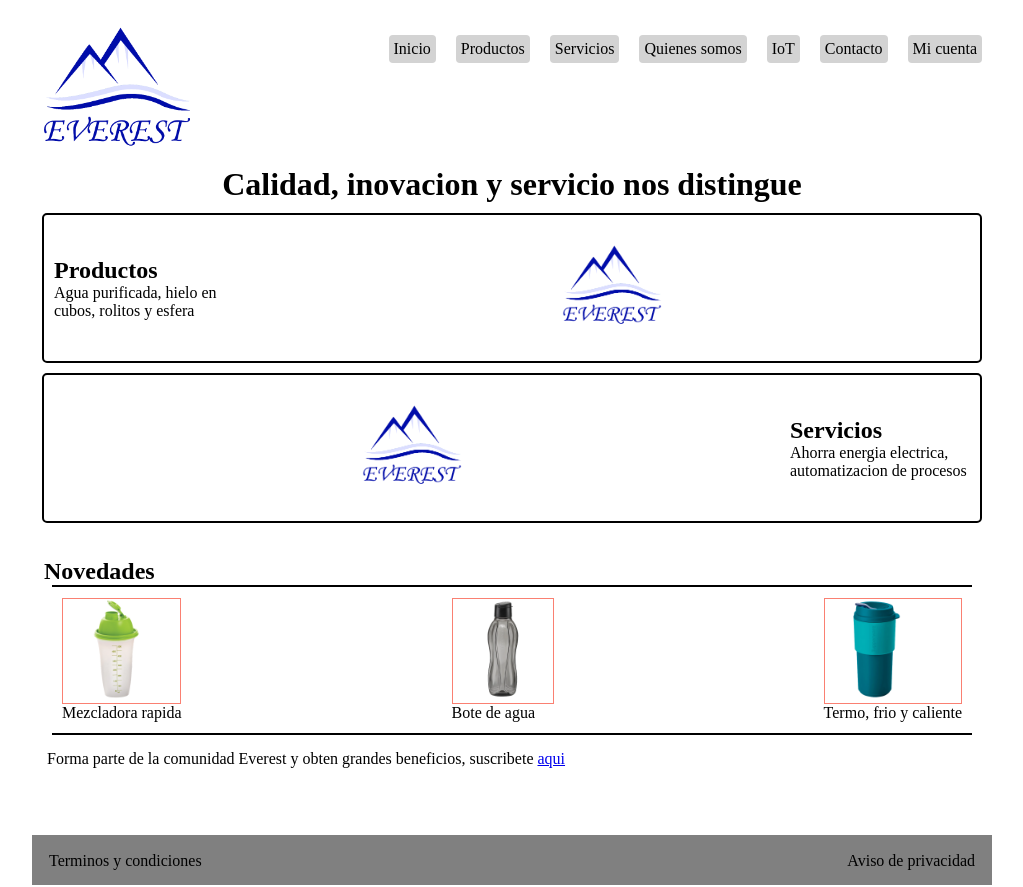
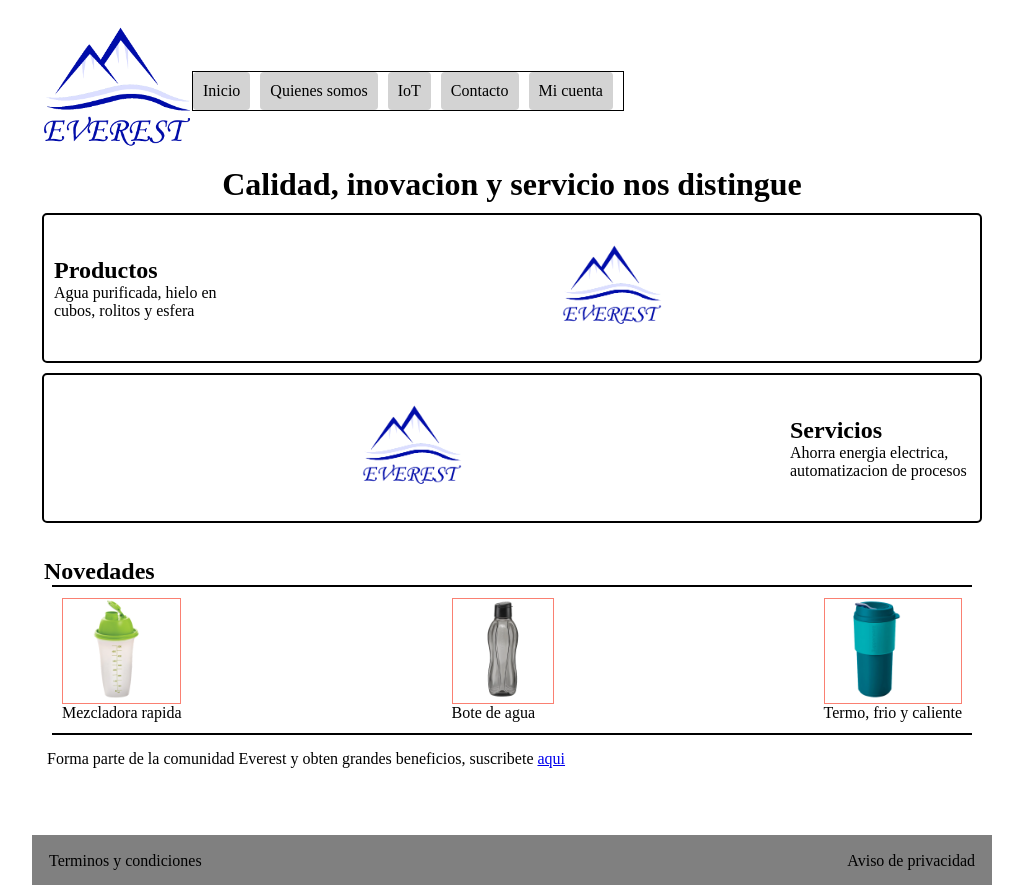
Before and after one commit to animus77/everests, a plain HTML site: page index.html in a window 1280 px wide. Shown: the whole page, without its empty margins (128-1151 px from the left). Drawn offline with Linux system fonts and the light colour scheme.

Commit message:
encabezado mejorado

```diff
--- a/css/styles.css
+++ b/css/styles.css
@@ -9,6 +9,22 @@ body{
     width: 75vw;
 }
 
+.container{
+    display: flex;
+    flex-wrap: wrap;
+    justify-content: space-around;
+}
+
+.container img{
+    width: 150px;
+
+}
+
+.container nav{
+    border: 1px black solid;
+    margin: auto;
+}
+
 header{
     margin-top: 15px;
     padding: 10px;
@@ -16,25 +32,27 @@ header{
     /* background-color: aquamarine; */
     width: auto;
     justify-content: space-between;
+
 }
 
 header nav ul{
     padding: 0;
-    margin-top: 10px;
-    margin-bottom: 5px;
+    /* margin-top: 10px;
+    margin-bottom: 5px; */
     display: flex;
     flex-wrap: wrap;
     list-style: none;
 
+
 }
 
 header nav ul li{
-    margin-left: 20px;
-    padding: 5px;
+    margin-right: 10px;
+    padding: 10px;
     border-radius: 4px;
     background-color: rgb(211, 211, 211);
     text-align: center;
-    margin-bottom: 10px;
+    /* margin-bottom: 10px; */
 }
 
 header nav a{
@@ -42,7 +60,6 @@ header nav a{
     color: black;
     /*en esta seccion manipulamos los estilos de la navegacion */
 }
-
 
 main h1{
     text-align: center;
@@ -92,6 +109,7 @@ main h1{
     border-bottom: 2px solid black;
     display: flex;
     flex-wrap: wrap;
+
     padding: 10px;
     margin-bottom: 0;
     min-height: 150px;
--- a/index.html
+++ b/index.html
@@ -8,20 +8,22 @@
 </head>
 <body>
     <header>
+        <div class="container">
             <figure>
-            <img src="pictures/Everest.png" alt="Everest" width="150">
+                <img src="pictures/Everest.png" alt="Everest">
             </figure>
-        <nav>
+            <nav class="nav">
                     <ul>
                         <li><a href="">Inicio</a></li>
-                    <li><a href="">Productos</a></li>
-                    <li><a href="">Servicios</a></li>
+                        <!-- <li><a href="">Productos</a></li>
+                        <li><a href="">Servicios</a></li> -->
                         <li><a href="">Quienes somos</a></li>
                         <li><a href="">IoT</a></li>
                         <li><a href="">Contacto</a></li>
                         <li><a href="">Mi cuenta</a></li>
                     </ul>
             </nav>
+        </div>
     </header>
     <main>
         <h1>Calidad, inovacion y servicio nos distingue</h1>
```
Lines whose indentation alone changed are shown as unchanged.
